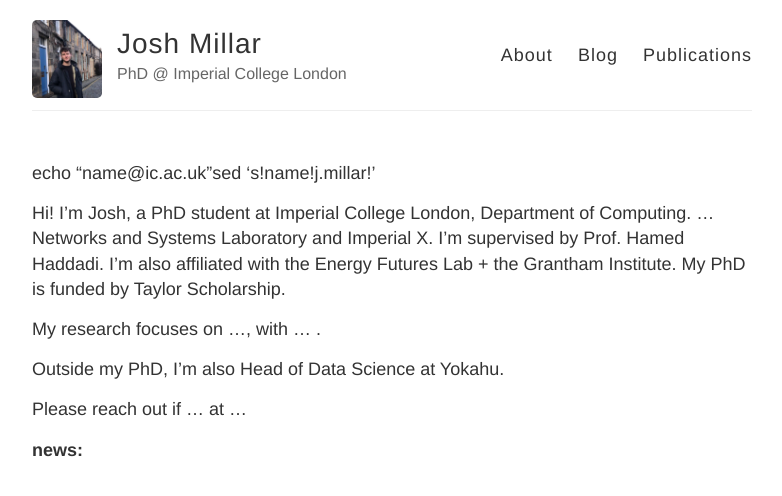
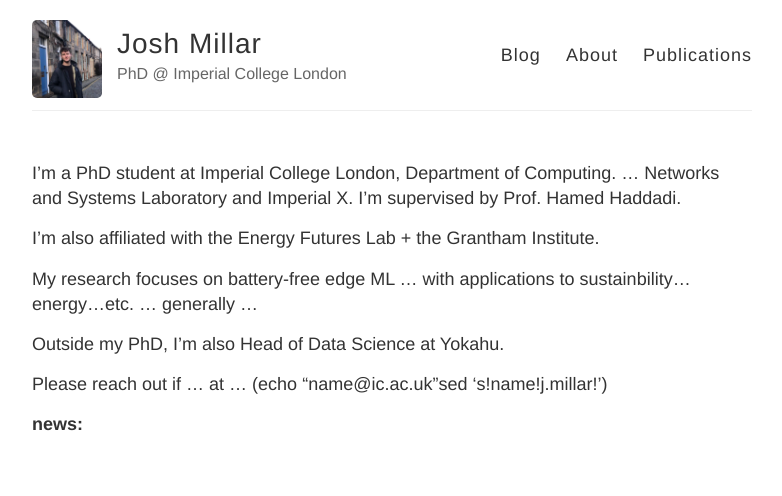
Before and after one commit to j0shmillar/j0shmillar.github.io, a Jekyll site: the page built from index.md, in a window 1280 px wide. Shown: the top 496 px of the page, without its empty margins (248-1030 px from the left). Built offline with Jekyll 4.4.1, drawn with Linux system fonts in a browser that asks for light colours.

Commit message:
update main

```diff
--- a/_layouts/default.html
+++ b/_layouts/default.html
@@ -27,8 +27,8 @@
           </div>
 
           <nav>
+            <a href="{{ site.baseurl }}/blog/">Blog</a>
             <a href="{{ site.baseurl }}/">About</a>
-            <a href="{{ site.baseurl }}/blog/">Blog</a>
             <a href="{{ site.baseurl }}/publications/">Publications</a>
           </nav>
         </header>
--- a/blog.html
+++ b/blog.html
@@ -3,7 +3,7 @@
 ---
 
 <body>
-    coming soon...
+    coming soon...this site is a work in progess!!!
 </body>
 
 <div class="posts">
--- a/index.md
+++ b/index.md
@@ -5,14 +5,15 @@
 order: 1
 ---
 
-echo "name@ic.ac.uk" | sed 's!name!j.millar!’
+I’m a PhD student at Imperial College London, Department of Computing. … Networks and Systems Laboratory and Imperial X. I’m supervised by Prof. Hamed Haddadi.
 
-Hi! I’m Josh, a PhD student at Imperial College London, Department of Computing. … Networks and Systems Laboratory and Imperial X. I’m supervised by Prof. Hamed Haddadi. I’m also affiliated with the Energy Futures Lab + the Grantham Institute. My PhD is funded by Taylor Scholarship.
+I’m also affiliated with the Energy Futures Lab + the Grantham Institute.
 
-My research focuses on …, with … .
+My research focuses on battery-free edge ML ... with applications to sustainbility...energy...etc.
+... generally ...
 
 Outside my PhD, I’m also Head of Data Science at Yokahu.
 
-Please reach out if … at ...
+Please reach out if … at ... (echo "name@ic.ac.uk" | sed 's!name!j.millar!’)
 
 **news:**
```
